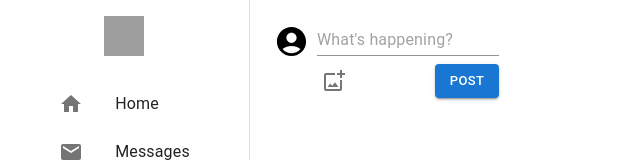
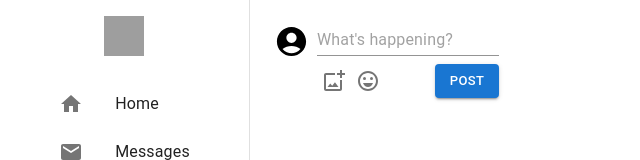
Before and after one commit to Project-Chirp/chirp-frontend, a React (Create React App) app: page /home in a window 1280 px wide. Shown: the top 160 px of the page, without its empty margins (0-640 px from the left). Built offline with nearby package versions, Linux system fonts and the light colour scheme; grey boxes are pictures that could not be loaded.

Commit message:
Add more icons for uploading media

```diff
--- a/src/components/ComposePost.tsx
+++ b/src/components/ComposePost.tsx
@@ -1,6 +1,7 @@
 import AccountCircle from "@mui/icons-material/AccountCircle";
-import { Box, Button, IconButton, TextField } from "@mui/material";
+import { Box, Button, IconButton, Stack, TextField } from "@mui/material";
 import AddPhotoAlternateOutlinedIcon from "@mui/icons-material/AddPhotoAlternateOutlined";
+import EmojiEmotionsOutlinedIcon from "@mui/icons-material/EmojiEmotionsOutlined";
 
 const ComposePost = () => {
   return (
@@ -21,9 +22,14 @@ const ComposePost = () => {
             marginTop: 1,
           }}
         >
-          <IconButton size="small">
-            <AddPhotoAlternateOutlinedIcon></AddPhotoAlternateOutlinedIcon>
-          </IconButton>
+          <Stack direction="row">
+            <IconButton size="small">
+              <AddPhotoAlternateOutlinedIcon />
+            </IconButton>
+            <IconButton size="small">
+              <EmojiEmotionsOutlinedIcon />
+            </IconButton>
+          </Stack>
           <Button variant="contained" size="small">
             Post
           </Button>
```
